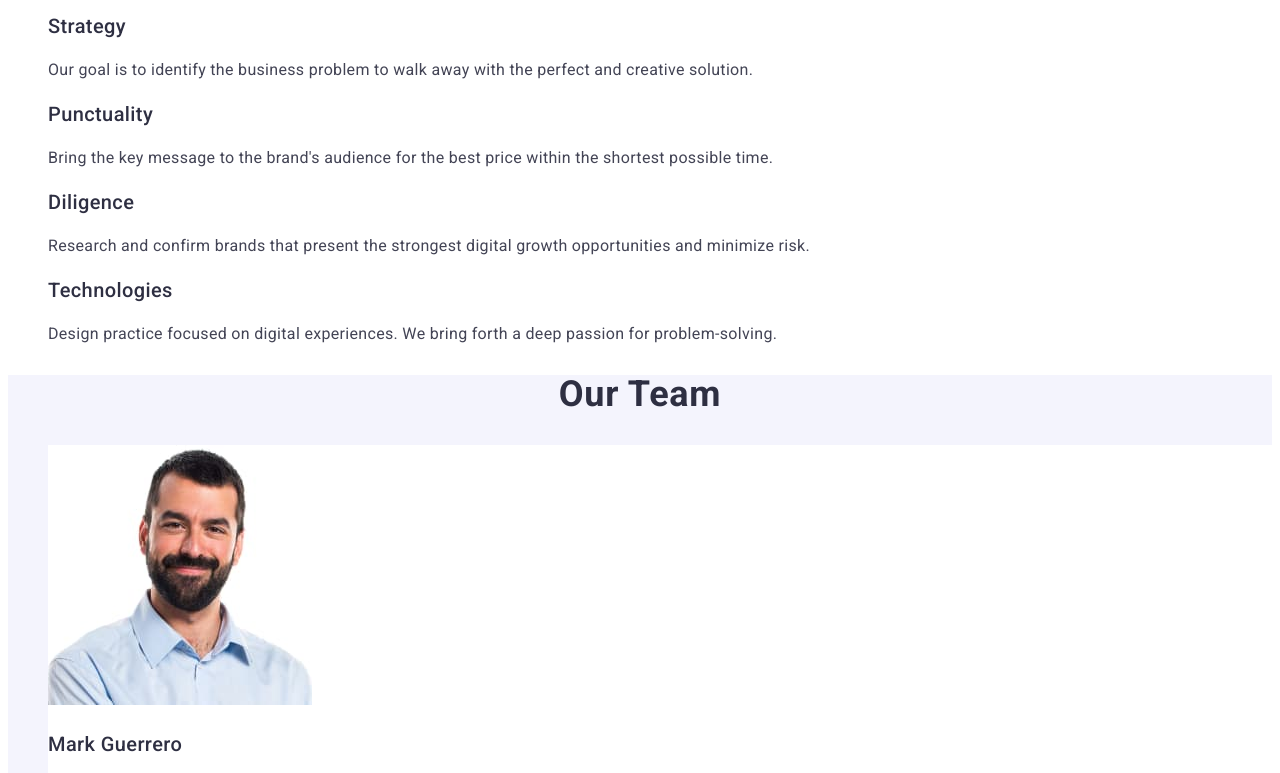
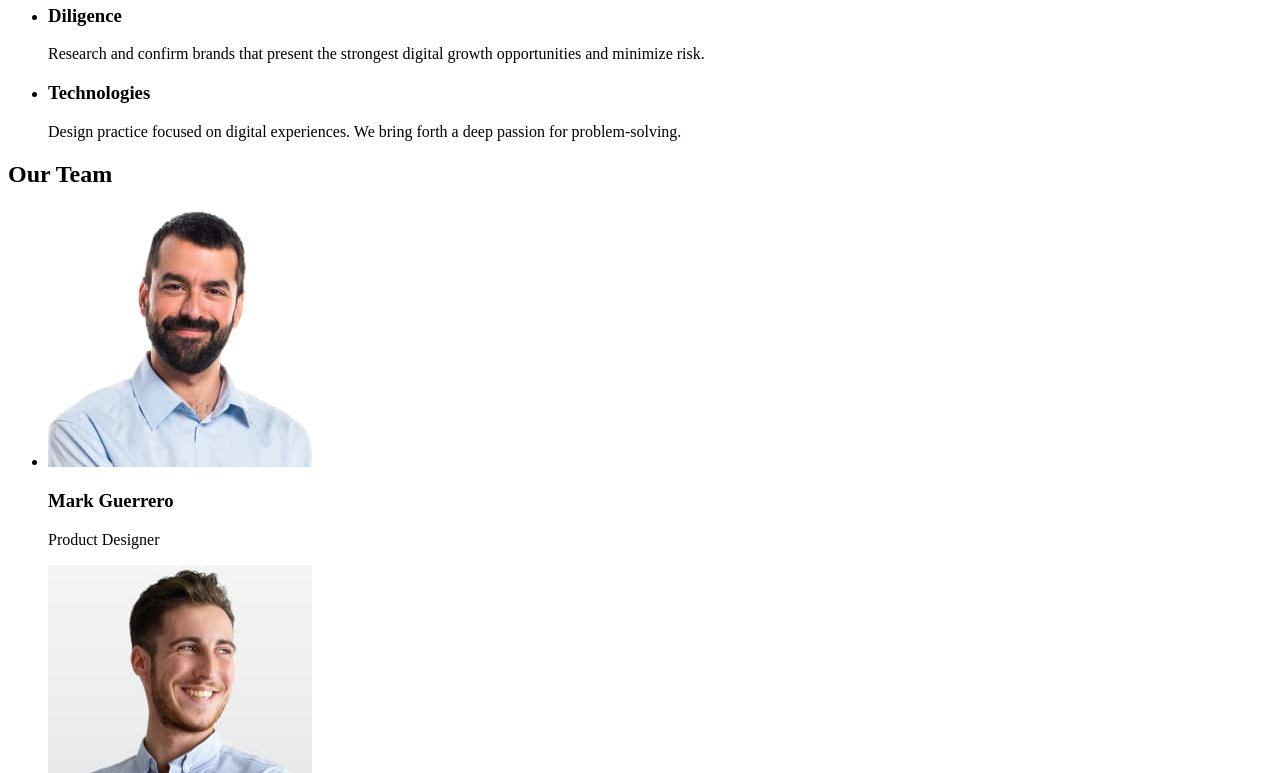
Before and after one commit to Viktor-Boiko/goit-markup-hw-02, a plain HTML site: page index.html in a window 1280 px wide. Shown: the part 453-1226 px from the top of the page. Drawn offline with Linux system fonts and the light colour scheme.

Commit message:
Update index.html

```diff
--- a/index.html
+++ b/index.html
@@ -5,8 +5,7 @@
     <meta charset="UTF-8">
     <meta name="viewport" content="width=device-width, initial-scale=1.0">
     <title>WebStudio</title>
-    <link rel="stylesheet" href="./css/styles.css">
-    <link href="https://fonts.googleapis.com/css2?family=Raleway:wght@700&family=Roboto:wght@400;500;700&display=swap" rel="stylesheet">
+    <link href="https://fonts.googleapis.com/css2?family=Raleway:ital,wght@0,100..900;1,100..900&family=Roboto:ital,wght@0,100;0,300;0,400;0,500;0,700;0,900;1,100;1,300;1,400;1,500;1,700;1,900&display=swap" rel="stylesheet">
 </head>
 
 
```
